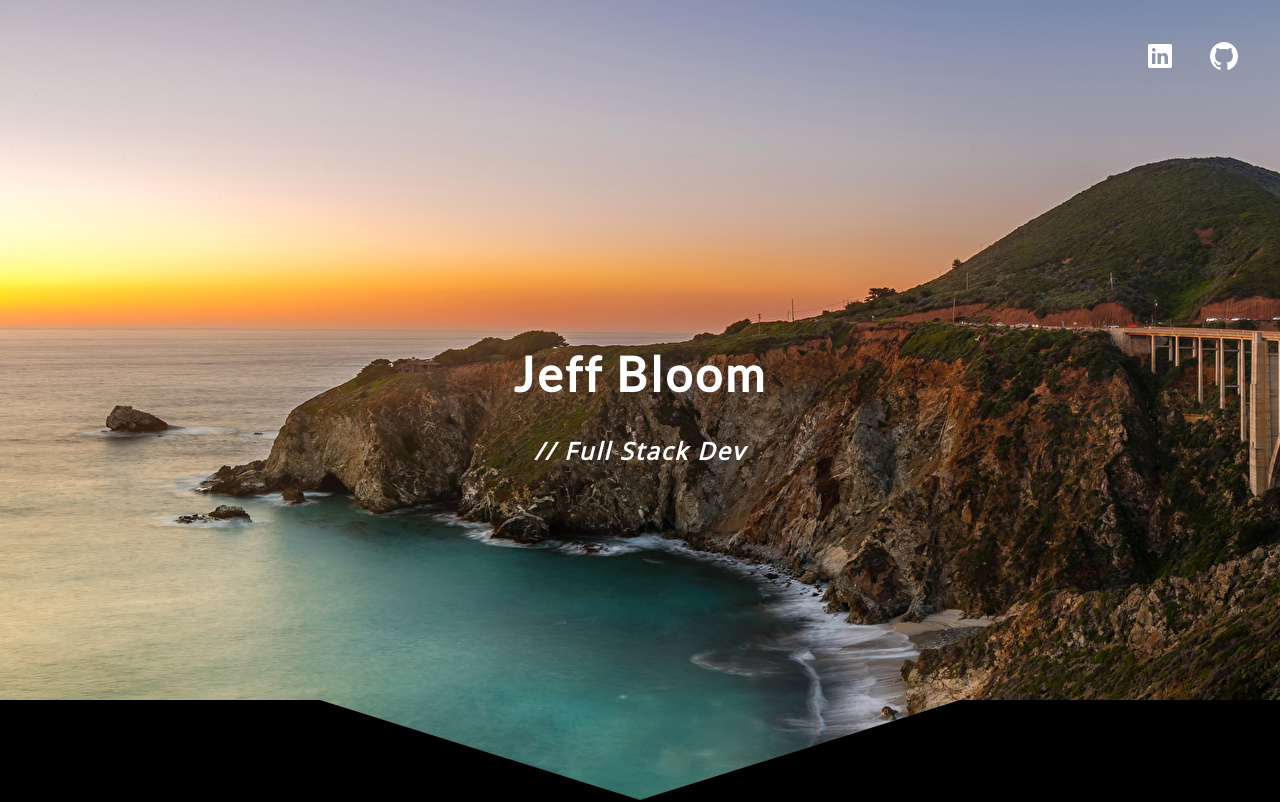
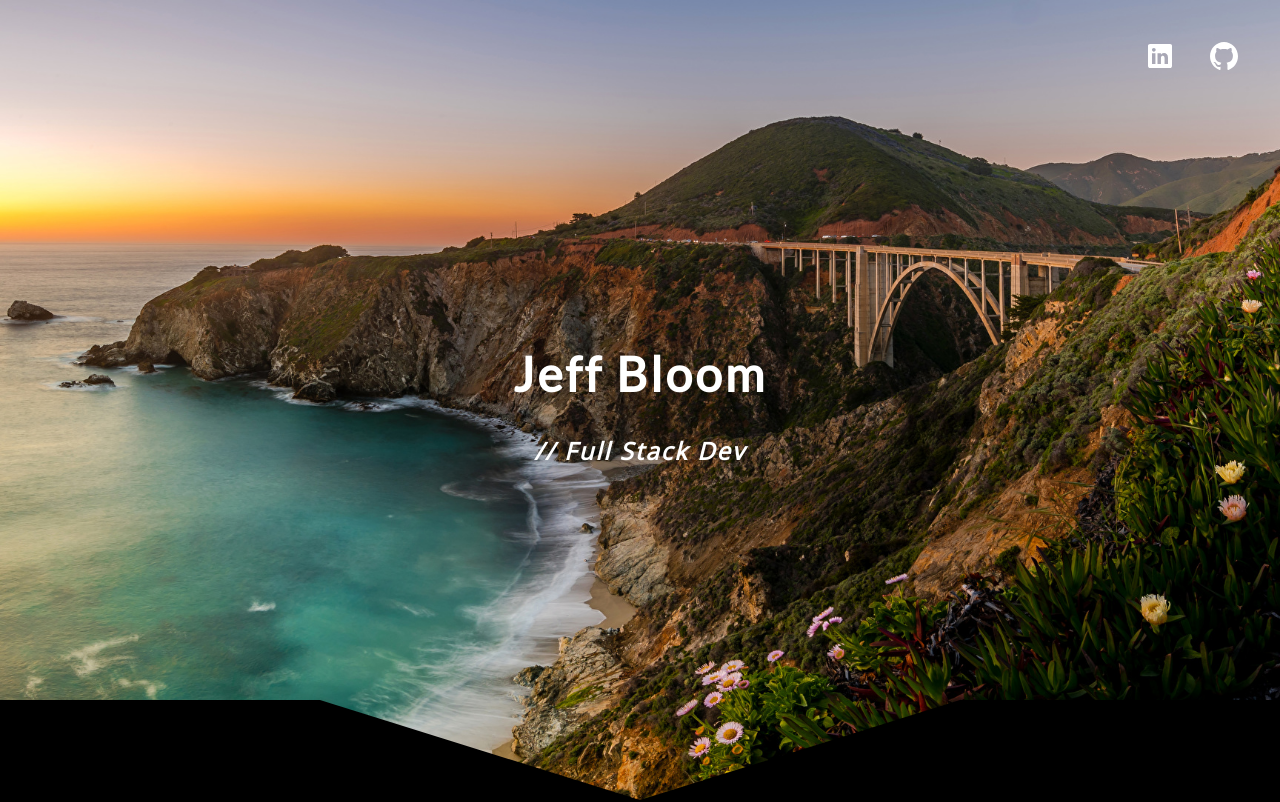
Before and after one commit to bloo0178/portfolio-site, a React (Create React App) app: page / in a window 1280 px wide. Shown: the top 802 px of the page. Built offline with nearby package versions, Linux system fonts and the light colour scheme; no server answers.

Commit message:
Background image placement changes.

```diff
--- a/src/components/Hero/Hero.module.scss
+++ b/src/components/Hero/Hero.module.scss
@@ -3,6 +3,9 @@
 .container {
   //background-color: transparent;
   background-image: url("./images/bixby.jpg");
+  background-position: center;
+  background-repeat: no-repeat;
+  background-size: cover;
   min-height: 100vh;
   display: flex;
   flex-direction: column;
```
